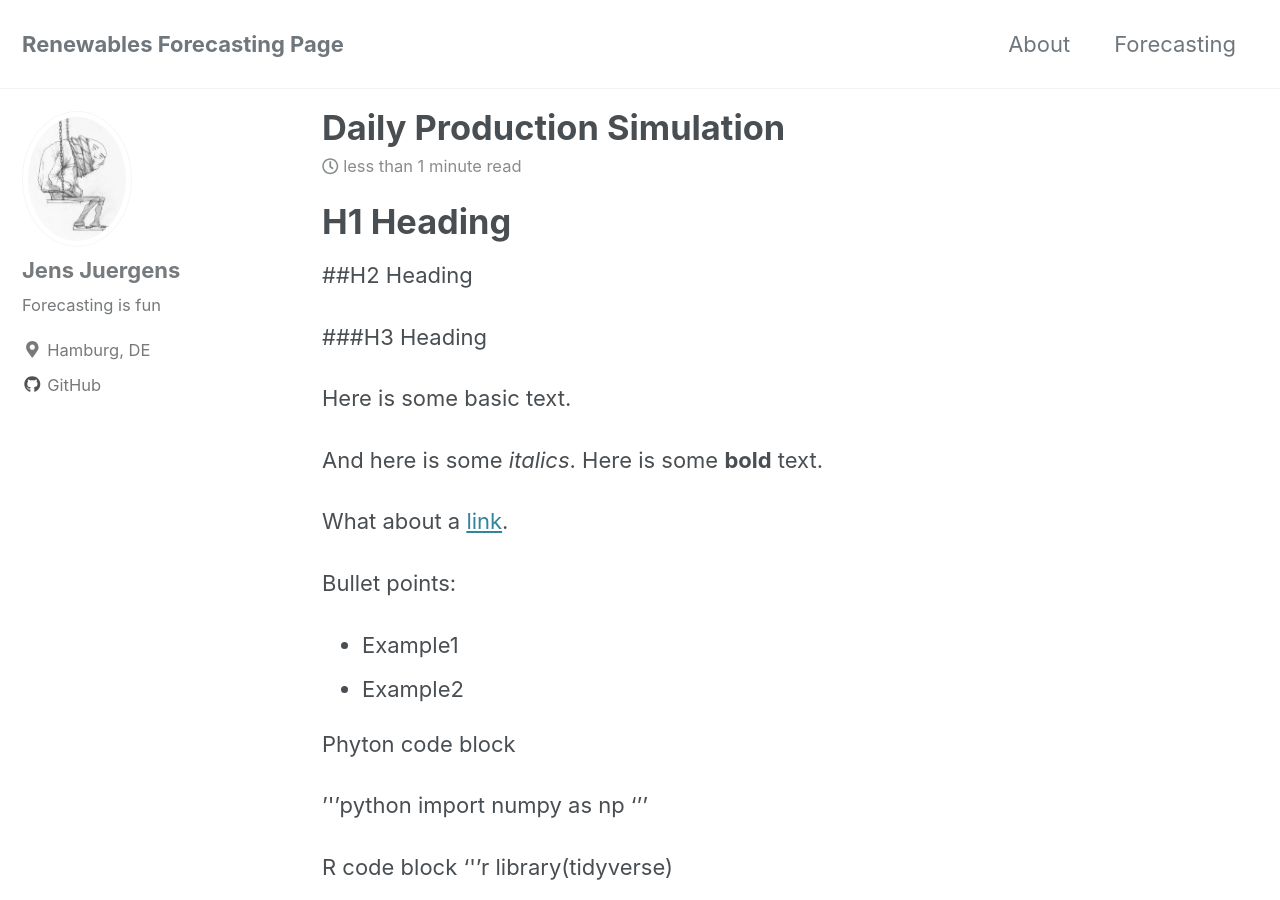
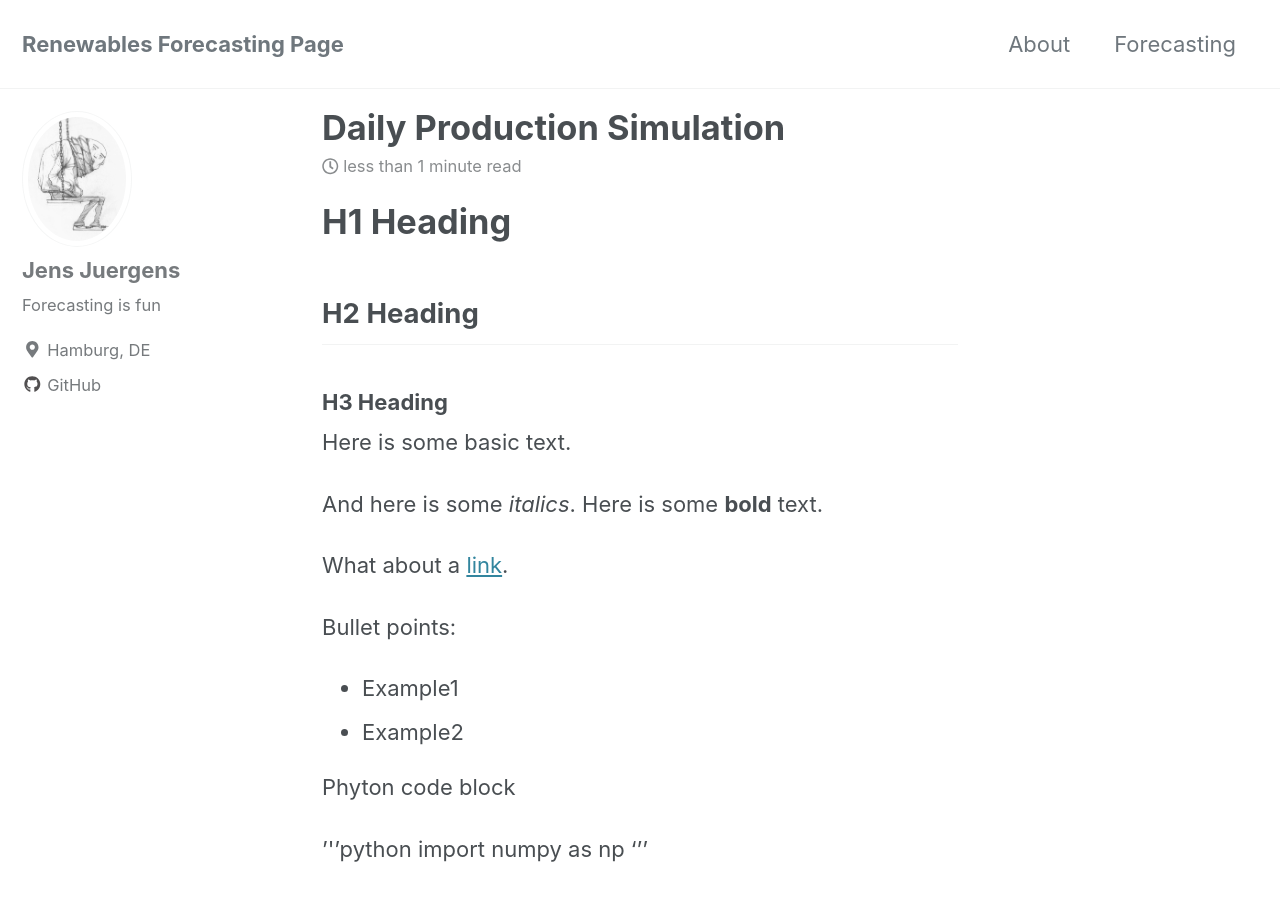
Before and after one commit to JensJuergens/werkbank, a Jekyll site: the page built from _posts/2019-03-29-initial.md, in a window 1280 px wide and 900 px high. Built offline with Jekyll 4.4.1, drawn with Linux system fonts in a browser that asks for light colours; cached includes are drawn as plain includes; part of the change alters nothing that is shown.

```diff
--- a/_includes/scripts.html
+++ b/_includes/scripts.html
@@ -27,8 +27,31 @@
 {% include analytics.html %}
 {% include /comments-providers/scripts.html %}
 
+#{% if page.mathjax %}
+#<script type="text/javascript" async
+#  src="https://cdn.mathjax.org/mathjax/latest/MathJax.js?config=TeX-MML-AM_CHTML">
+#</script>
+#{% endif %}
+
 {% if page.mathjax %}
-<script type="text/javascript" async
-  src="https://cdn.mathjax.org/mathjax/latest/MathJax.js?config=TeX-MML-AM_CHTML">
+<script type="text/x-mathjax-config">
+  MathJax.Hub.Config({
+    tex2jax: {
+      inlineMath: [ ['$','$'], ["\\(","\\)"] ],
+      processEscapes: true
+    }
+  });
+</script>
+<script
+  type="text/javascript"
+  charset="utf-8"
+  src="https://cdn.mathjax.org/mathjax/latest/MathJax.js?config=TeX-AMS-MML_HTMLorMML"
+>
+</script>
+<script
+  type="text/javascript"
+  charset="utf-8"
+  src="https://vincenttam.github.io/javascripts/MathJaxLocal.js"
+>
 </script>
 {% endif %}
--- a/_posts/2019-03-29-initial.md
+++ b/_posts/2019-03-29-initial.md
@@ -7,9 +7,9 @@ excerpt: "production, simulation"
 
 # H1 Heading
 
-##H2 Heading
+## H2 Heading
 
-###H3 Heading
+### H3 Heading
 
 Here is some basic text.
 
```
